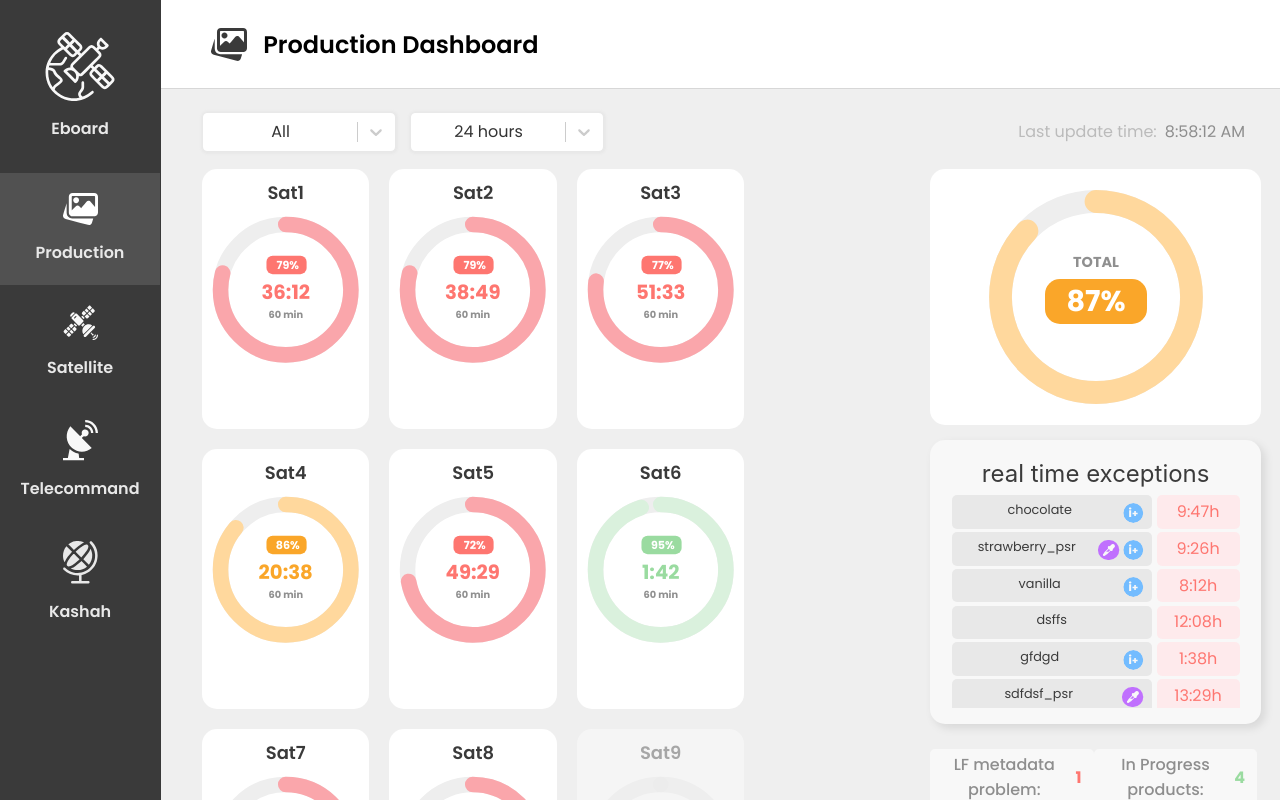
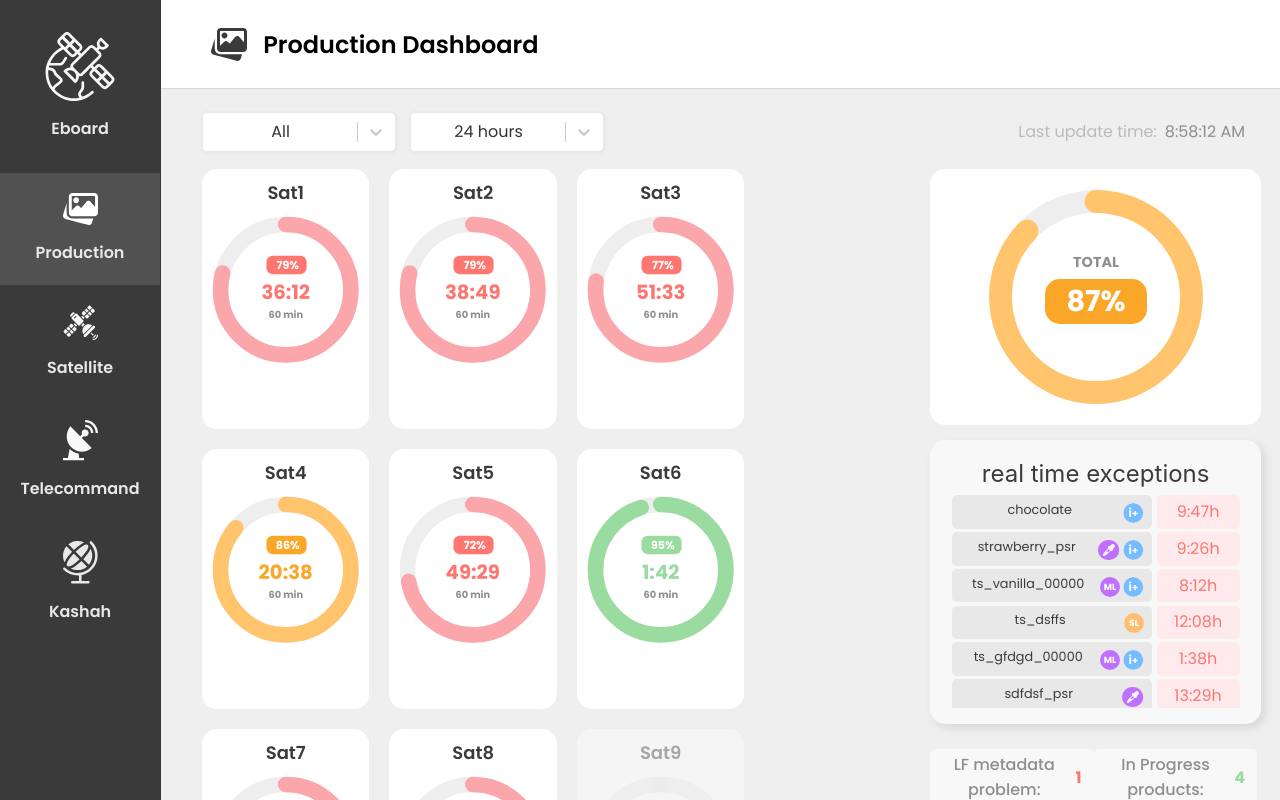
Before and after one commit to DaniRubin/Eboard, a React (Vite) app: page / in a window 1280 px wide. Shown: the top 800 px of the page. Built offline with nearby package versions, Linux system fonts and the light colour scheme.

Commit message:
Added ML and SL icons and changed colors

```diff
--- a/src/Mock.ts
+++ b/src/Mock.ts
@@ -84,9 +84,9 @@ export const MockMainPageResponse = {
     LateProducts: [
         {downloadId: 'chocolate', time: getRandomNumber(1000), urgent: true},
         {downloadId: 'strawberry_psr', time: getRandomNumber(1000), urgent: true},
-        {downloadId: 'vanilla', time: getRandomNumber(1000), urgent: true},
-        {downloadId: 'dsffs', time: getRandomNumber(1000), urgent: false},
-        {downloadId: 'gfdgd', time: getRandomNumber(1000), urgent: true},
+        {downloadId: 'ts_vanilla_00000', time: getRandomNumber(1000), urgent: true},
+        {downloadId: 'ts_dsffs', time: getRandomNumber(1000), urgent: false},
+        {downloadId: 'ts_gfdgd_00000', time: getRandomNumber(1000), urgent: true},
         {downloadId: 'sdfdsf_psr', time: getRandomNumber(1000), urgent: false},
         {downloadId: 'sdvsdv', time: getRandomNumber(1000), urgent: true},
         {downloadId: 'nhgnghf', time: getRandomNumber(1000), urgent: false},
@@ -117,11 +117,11 @@ const generateSatType = () => {
     }
 }
 const generateLateProducts = () => {
-    if (getRandomNumber(2) == 1) return []
+    if (getRandomNumber(3) == 1) return []
     return [{downloadId: 'chocolate', time: getRandomNumber(500), urgent: true},
-        {downloadId: 'strawberry', time: getRandomNumber(500), urgent: true},
-        {downloadId: 'vanilla_psr', time: getRandomNumber(500), urgent: true},
-        {downloadId: 'dsffs', time: getRandomNumber(500), urgent: false},
+        {downloadId: 'ts_strawberry_00000', time: getRandomNumber(500), urgent: true},
+        {downloadId: 'ts_vanilla_psr', time: getRandomNumber(500), urgent: true},
+        {downloadId: 'ts_dsffs_00000', time: getRandomNumber(500), urgent: false},
         {downloadId: 'gfdgd_psr', time: getRandomNumber(500), urgent: true},
         {downloadId: 'sdfdsf', time: getRandomNumber(500), urgent: false},
         {downloadId: 'sdvsdv', time: getRandomNumber(500), urgent: true}
--- a/src/assets/colors.ts
+++ b/src/assets/colors.ts
@@ -1,6 +1,6 @@
-const COLORS_YELLOW = {light: '#FFD89D', medium: '#FAA629', hard: '#F8F8F8'};
+const COLORS_YELLOW = {light: '#FFC46C', medium: '#FAA629', hard: '#F90'};
 const COLORS_RED = {light: '#FAA6AB', medium: '#FE7670', hard: '#FE7670',};
-const COLORS_GREEN = {light: '#DAF1DD', medium: '#9ADBA0', hard: '#9ADBA0'};
+const COLORS_GREEN = {light: '#9ADBA0', medium: '#9ADBA0', hard: '#09C31A'};
 const COLORS_GRAY = {light: '#E8E8E8', medium: '#8E8E8E', hard: '#8E8E8E'};
 
 export { COLORS_YELLOW, COLORS_RED, COLORS_GREEN, COLORS_GRAY }
--- a/src/components/Tables/RealTimeExceptions.tsx
+++ b/src/components/Tables/RealTimeExceptions.tsx
@@ -1,6 +1,8 @@
 import './RealTimeExceptions.css'
 import urgentIcon from '../../assets/UrgentIcon.svg'
 import colorIcon from '../../assets/ColorIcon.svg'
+import SLIcon from '../../assets/SingleLookIcon.svg'
+import MLicon from '../../assets/MultilookIcon.svg'
 import checkIcon from '../../assets/CheckIcon.svg'
 import styled from "styled-components";
 
@@ -30,13 +32,16 @@ const RealTimeExceptions = ({downloads}: Props) => (
                             {download.downloadId}
                             {download.urgent && <ImgStyle src={urgentIcon}/>}
                             {download.downloadId.toLowerCase().includes("_psr") && <ImgStyle src={colorIcon}/>}
+                            {!download.downloadId.includes('ts') ? null :
+                                download.downloadId.includes('_00000') ? <ImgStyle src={MLicon}/> :
+                                    <ImgStyle src={SLIcon}/>}
                         </text>
                         <text
                             className="download-time-text">{Math.floor(download.time / 60)}:{Math.floor(download.time % 60).toString().padStart(2, "0")}h
                         </text>
                     </text>)
             }
-        </div> : <img src={checkIcon} style={{height:'75px', marginTop: '25px'}}/>}
+        </div> : <img src={checkIcon} style={{height: '75px', marginTop: '25px'}}/>}
     </div>
 )
 
```
Also changed, not shown: src/assets/MultilookIcon.svg (added), src/assets/SingleLookIcon.svg (added).
